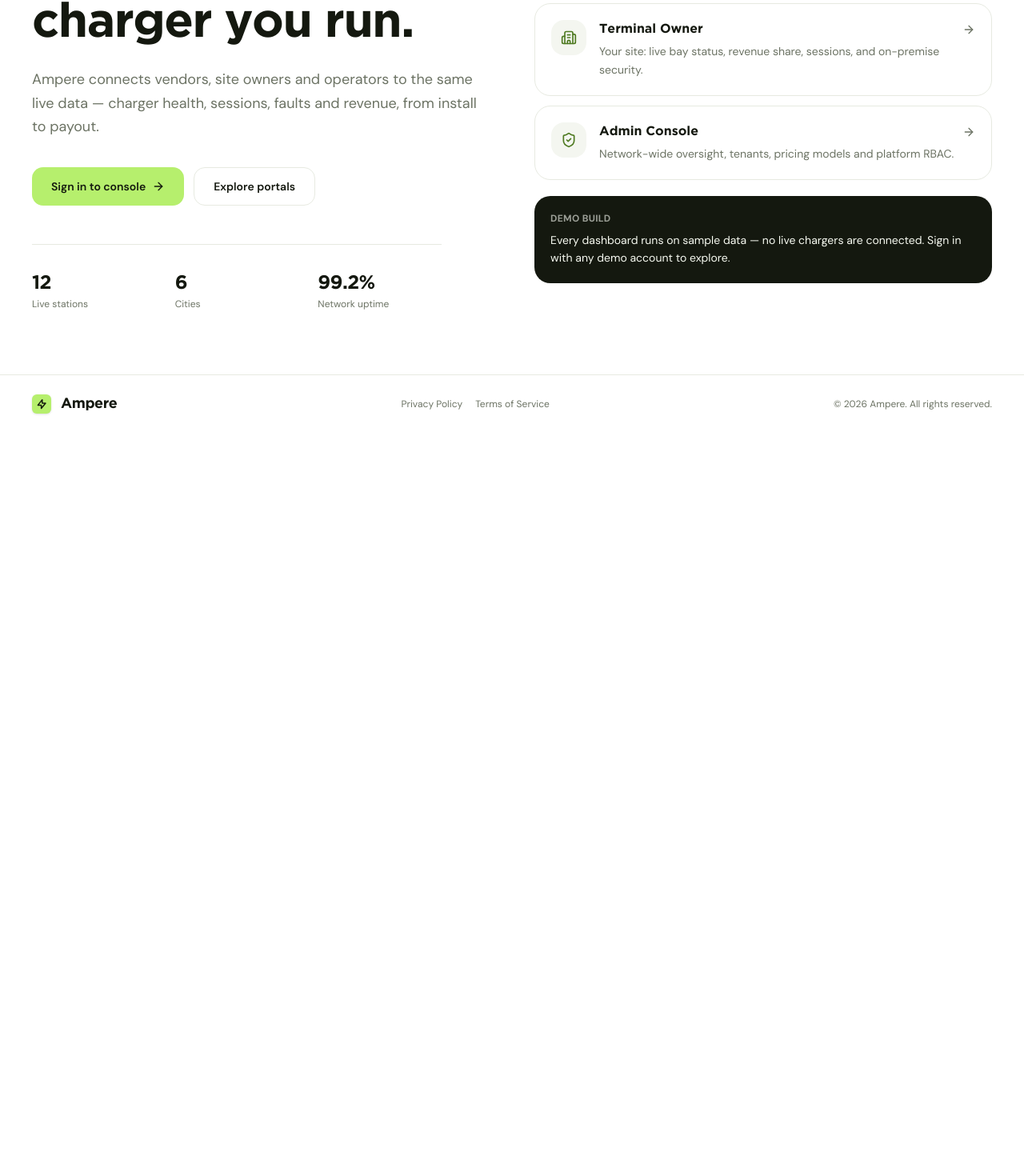
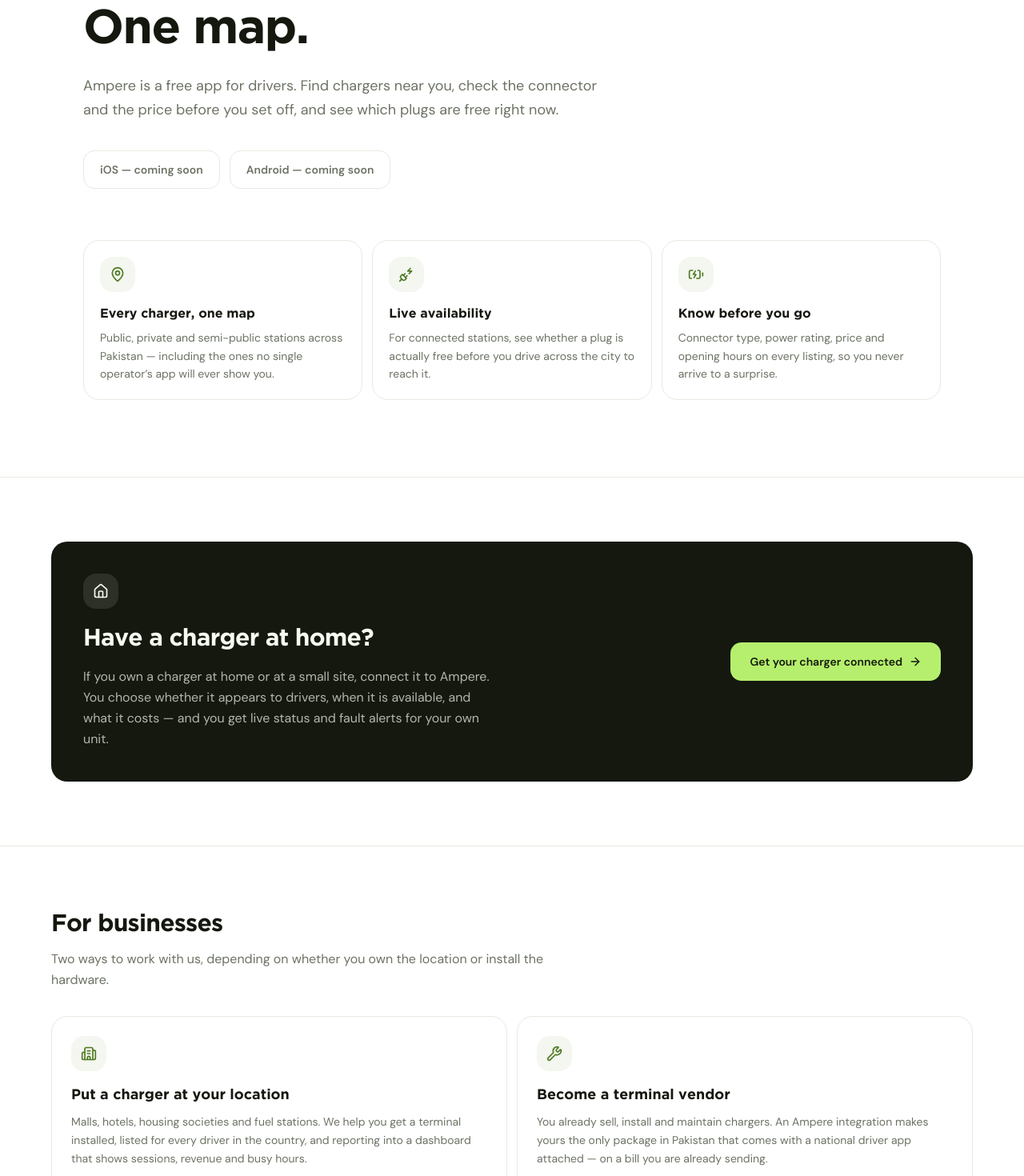
Before and after one commit to amperepakistan/EVCHARGE-nextjs, a Next.js app: page / in a window 1280 px wide. Shown: the part 338-1808 px from the top of the page at 80% size. Before the commit the page ends 879 px from the top, so only its background shows below. Built offline with nearby package versions, Linux system fonts and the light colour scheme.

Commit message:
feat: enhance HomePage with driver features and business paths sections

```diff
--- a/app/page.tsx
+++ b/app/page.tsx
@@ -1,138 +1,193 @@
 import Link from 'next/link';
-import { ArrowRight, Building2, ShieldCheck, Wrench, Zap } from 'lucide-react';
+import {
+  ArrowRight,
+  BatteryCharging,
+  Building2,
+  House,
+  MapPin,
+  PlugZap,
+  Wrench,
+  Zap,
+} from 'lucide-react';
 import { BrandLogo } from '@/components/ui/brand-logo';
 import { SiteFooter } from '@/components/ui/site-footer';
+import { CONTACT } from '@/lib/legal/config';
 
-const PORTALS = [
+const DRIVER_FEATURES = [
   {
-    href: '/vendor',
-    icon: Wrench,
-    title: 'Vendor',
+    icon: MapPin,
+    title: 'Every charger, one map',
     description:
-      'Charger health, faults, remote operations and maintenance across everything you install.',
+      'Public, private and semi-public stations across Pakistan — including the ones no single operator’s app will ever show you.',
   },
   {
-    href: '/owner',
-    icon: Building2,
-    title: 'Terminal Owner',
+    icon: PlugZap,
+    title: 'Live availability',
     description:
-      'Your site: live bay status, revenue share, sessions, and on-premise security.',
+      'For connected stations, see whether a plug is actually free before you drive across the city to reach it.',
   },
   {
-    href: '/admin',
-    icon: ShieldCheck,
-    title: 'Admin Console',
-    description: 'Network-wide oversight, tenants, pricing models and platform RBAC.',
+    icon: BatteryCharging,
+    title: 'Know before you go',
+    description:
+      'Connector type, power rating, price and opening hours on every listing, so you never arrive to a surprise.',
   },
 ];
+
+const BUSINESS_PATHS = [
+  {
+    icon: Building2,
+    title: 'Put a charger at your location',
+    description:
+      'Malls, hotels, housing societies and fuel stations. We help you get a terminal installed, listed for every driver in the country, and reporting into a dashboard that shows sessions, revenue and busy hours.',
+    cta: 'Talk to us about your site',
+    subject: 'Installing a charger at our location',
+  },
+  {
+    icon: Wrench,
+    title: 'Become a terminal vendor',
+    description:
+      'You already sell, install and maintain chargers. An Ampere integration makes yours the only package in Pakistan that comes with a national driver app attached — on a bill you are already sending.',
+    cta: 'Become a partner',
+    subject: 'Vendor partnership enquiry',
+  },
+];
+
+function mailto(subject: string) {
+  return `mailto:${CONTACT.partners}?subject=${encodeURIComponent(subject)}`;
+}
 
 export default function HomePage() {
   return (
     <div className="bg-background flex min-h-screen flex-col">
       <nav className="border-border border-b px-6 py-4 md:px-10">
-        <div className="mx-auto flex max-w-7xl items-center justify-between">
+        <div className="mx-auto flex max-w-6xl items-center justify-between">
           <BrandLogo size="md" />
           <Link
             href="/login"
-            className="rounded-button bg-primary text-on-primary hover:bg-primary-dark flex h-10 items-center px-5 text-sm font-semibold transition-colors"
+            className="text-text-secondary hover:text-text-primary text-sm font-semibold transition-colors"
           >
-            Sign in
+            Partner sign in
           </Link>
         </div>
       </nav>
 
-      <main className="mx-auto w-full max-w-7xl flex-1 px-6 py-14 md:px-10 md:py-20">
-        <div className="grid gap-14 lg:grid-cols-12 lg:items-center">
-          <div className="lg:col-span-6">
+      <main className="flex-1">
+        {/* ---- Drivers ------------------------------------------------- */}
+        <section className="mx-auto w-full max-w-6xl px-6 py-16 md:px-10 md:py-24">
+          <div className="max-w-3xl">
             <span className="rounded-tag bg-primary-light text-primary-800 inline-flex items-center gap-1.5 px-3 py-1.5 text-xs font-bold tracking-wide uppercase">
               <Zap className="size-3.5" />
               Pakistan EV network
             </span>
 
             <h1 className="font-heading text-text-primary mt-6 text-4xl leading-[1.08] font-bold tracking-tight sm:text-5xl lg:text-6xl">
-              One console for every
+              Every EV charger in Pakistan.
               <br />
-              charger you run.
+              One map.
             </h1>
 
-            <p className="text-text-secondary mt-6 max-w-xl text-lg leading-relaxed">
-              Ampere connects vendors, site owners and operators to the same live data —
-              charger health, sessions, faults and revenue, from install to payout.
+            <p className="text-text-secondary mt-6 max-w-2xl text-lg leading-relaxed">
+              Ampere is a free app for drivers. Find chargers near you, check the connector
+              and the price before you set off, and see which plugs are free right now.
             </p>
 
-            <div className="mt-9 flex flex-wrap gap-3">
-              <Link
-                href="/login"
-                className="rounded-button bg-primary text-on-primary hover:bg-primary-dark flex h-12 items-center gap-2 px-6 text-sm font-semibold transition-colors"
-              >
-                Sign in to console
-                <ArrowRight className="size-4" />
-              </Link>
-              <a
-                href="#portals"
-                className="rounded-button border-border text-text-primary hover:bg-surface-muted flex h-12 items-center border px-6 text-sm font-semibold transition-colors"
-              >
-                Explore portals
-              </a>
+            <div className="mt-9 flex flex-wrap items-center gap-3">
+              <span className="rounded-button border-border text-text-secondary flex h-12 items-center border px-5 text-sm font-semibold">
+                iOS — coming soon
+              </span>
+              <span className="rounded-button border-border text-text-secondary flex h-12 items-center border px-5 text-sm font-semibold">
+                Android — coming soon
+              </span>
+            </div>
           </div>
 
-            <dl className="border-border mt-12 grid max-w-lg grid-cols-3 gap-6 border-t pt-8">
-              {[
-                { value: '12', label: 'Live stations' },
-                { value: '6', label: 'Cities' },
-                { value: '99.2%', label: 'Network uptime' },
-              ].map((stat) => (
-                <div key={stat.label}>
-                  <dt className="font-heading text-text-primary text-2xl font-bold tracking-tight">
-                    {stat.value}
-                  </dt>
-                  <dd className="text-text-secondary mt-0.5 text-xs">{stat.label}</dd>
-                </div>
-              ))}
-            </dl>
-          </div>
-
-          <div id="portals" className="flex flex-col gap-3 lg:col-span-6">
-            <h2 className="text-text-secondary px-1 text-xs font-bold tracking-wider uppercase">
-              Select your portal
-            </h2>
-
-            {PORTALS.map(({ href, icon: Icon, title, description }) => (
-              <Link
-                key={href}
-                href={href}
-                className="rounded-card border-border hover:border-primary-400 group border p-5 transition-colors"
-              >
-                <div className="flex items-start gap-4">
-                  <span className="rounded-image bg-surface-muted text-primary-800 group-hover:bg-primary-light flex size-11 shrink-0 items-center justify-center transition-colors">
+          <div className="mt-16 grid gap-3 md:grid-cols-3">
+            {DRIVER_FEATURES.map(({ icon: Icon, title, description }) => (
+              <div key={title} className="rounded-card border-border border p-5">
+                <span className="rounded-image bg-surface-muted text-primary-800 flex size-11 items-center justify-center">
                   <Icon className="size-5" />
                 </span>
-                  <div className="min-w-0 flex-1">
-                    <div className="flex items-center justify-between gap-3">
-                      <h3 className="font-heading text-text-primary text-base font-bold">
+                <h3 className="font-heading text-text-primary mt-4 text-base font-bold">
                   {title}
                 </h3>
-                      <ArrowRight className="text-text-secondary size-4 shrink-0 transition-transform group-hover:translate-x-0.5" />
-                    </div>
-                    <p className="text-text-secondary mt-1 text-sm leading-relaxed">
+                <p className="text-text-secondary mt-1.5 text-sm leading-relaxed">
                   {description}
                 </p>
               </div>
+            ))}
           </div>
-              </Link>
-            ))}
+        </section>
 
-            <div className="rounded-card bg-ink text-on-ink mt-2 p-5">
-              <p className="text-on-ink/60 text-xs font-bold tracking-wide uppercase">
-                Demo build
+        {/* ---- Home charger owners ------------------------------------- */}
+        <section className="border-border border-t px-6 py-16 md:px-10 md:py-20">
+          <div className="mx-auto max-w-6xl">
+            <div className="rounded-card bg-ink text-on-ink grid gap-8 p-8 md:grid-cols-2 md:items-center md:p-10">
+              <div>
+                <span className="bg-on-ink/10 rounded-image mb-5 flex size-11 items-center justify-center">
+                  <House className="size-5" />
+                </span>
+                <h2 className="font-heading text-2xl font-bold tracking-tight sm:text-3xl">
+                  Have a charger at home?
+                </h2>
+                <p className="text-on-ink/70 mt-4 leading-relaxed">
+                  If you own a charger at home or at a small site, connect it to Ampere.
+                  You choose whether it appears to drivers, when it is available, and what
+                  it costs — and you get live status and fault alerts for your own unit.
                 </p>
-              <p className="mt-2 text-sm leading-relaxed">
-                Every dashboard runs on sample data — no live chargers are connected.
-                Sign in with any demo account to explore.
-              </p>
+              </div>
+
+              <div className="md:justify-self-end">
+                <a
+                  href={mailto('Connecting my home charger')}
+                  className="rounded-button bg-primary text-on-primary hover:bg-primary-dark inline-flex h-12 items-center gap-2 px-6 text-sm font-semibold transition-colors"
+                >
+                  Get your charger connected
+                  <ArrowRight className="size-4" />
+                </a>
               </div>
             </div>
           </div>
+        </section>
+
+        {/* ---- Businesses ---------------------------------------------- */}
+        <section className="border-border border-t px-6 py-16 md:px-10 md:py-20">
+          <div className="mx-auto max-w-6xl">
+            <h2 className="font-heading text-text-primary text-2xl font-bold tracking-tight sm:text-3xl">
+              For businesses
+            </h2>
+            <p className="text-text-secondary mt-3 max-w-2xl leading-relaxed">
+              Two ways to work with us, depending on whether you own the location or
+              install the hardware.
+            </p>
+
+            <div className="mt-8 grid gap-3 md:grid-cols-2">
+              {BUSINESS_PATHS.map(({ icon: Icon, title, description, cta, subject }) => (
+                <div
+                  key={title}
+                  className="rounded-card border-border flex flex-col border p-6"
+                >
+                  <span className="rounded-image bg-surface-muted text-primary-800 flex size-11 items-center justify-center">
+                    <Icon className="size-5" />
+                  </span>
+                  <h3 className="font-heading text-text-primary mt-4 text-lg font-bold">
+                    {title}
+                  </h3>
+                  <p className="text-text-secondary mt-2 flex-1 text-sm leading-relaxed">
+                    {description}
+                  </p>
+                  <a
+                    href={mailto(subject)}
+                    className="text-primary-800 hover:text-primary-900 mt-5 inline-flex items-center gap-1.5 text-sm font-semibold transition-colors"
+                  >
+                    {cta}
+                    <ArrowRight className="size-4" />
+                  </a>
+                </div>
+              ))}
+            </div>
+          </div>
+        </section>
       </main>
 
       <SiteFooter />
```
Lines whose indentation alone changed are shown as unchanged.
